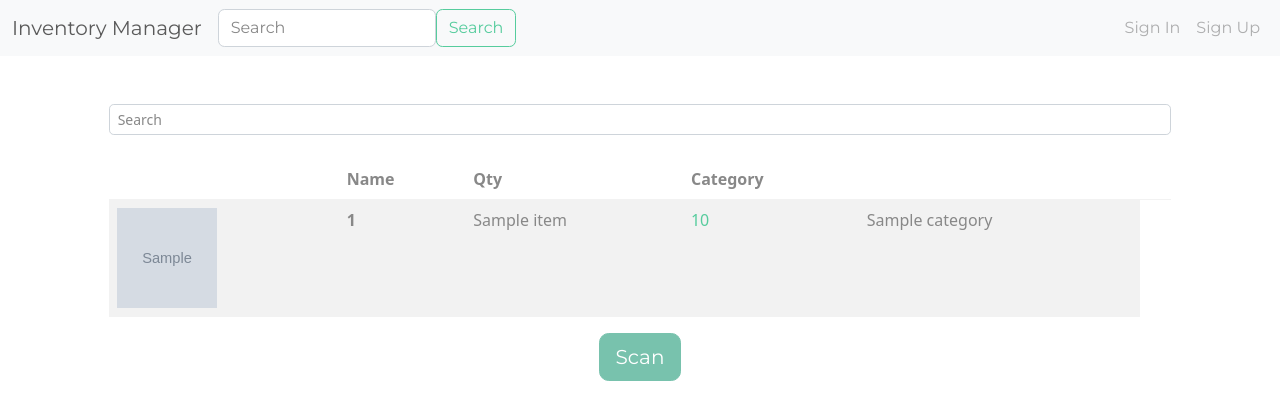
After one commit to Steliospne/inventory_management, a Django app: template inventory/templates/inventory/dashboard_open.html in a window 1280 px wide. The commit adds this page. Shown: the top 420 px of the page. Run offline with Django 3.2, Linux system fonts and the light colour scheme; the template is opened without the code that fills it: most values are stand-ins (such as "Sample title", 1, 10 or a date in 2020); grey boxes marked "Sample" are stand-in pictures; some libraries are stand-ins or nearby versions.

Commit message:
modified:   db.sqlite3 	modified:   inventory/__pycache__/urls.cpython-311.pyc 	modified:   inventory/__pycache__/views.cpython-311.pyc 	new file:   inventory/templates/inventory/dashboard_open.html 	modified:   inventory/templates/inventory/index.html 	modified:   inventory/urls.py 	modified:   inventory/views.py

```diff
--- /dev/null
+++ b/inventory/templates/inventory/dashboard_open.html
@@ -0,0 +1,66 @@
+{% extends 'inventory/base.html' %}
+
+{% block content %}
+
+	<div class="row">
+		<div class="col-md-10 col-12 mx-auto mt-5">
+			<div class="d-flex justify-content-end">
+				<input type="search" class="form-control form-control-sm" placeholder="Search" id="myInput">
+			</div>
+			<br>
+			<table class="table table-hover table-striped display">
+				<thead>
+					<tr>
+						<th scope="col"></th>
+						<th scope="col">Name</th>
+						<th scope="col">Qty</th>
+						<th scope="col">Category</th>
+						<th scope="col"></th>
+						<th scope="col"></th>
+					</tr>
+				</thead>
+				<tbody id="datatable">
+					{% if items|length == 0 %}
+					<tr>
+						<th scope="row">-</th>
+						<td>-</td>
+						<td>-</td>
+						<td>-</td>
+						<td>-</td>
+						<td>-</td>
+					</tr>
+					{% endif %}
+
+					{% for item in items %}
+					<tr>
+						<td><img src="{{ item.image.url }}" width="100", height="100"></td>
+						<th scope="row">{{ item.id }}</th>
+						<td>{{ item.name }}</td>
+						{% if item.id in low_inventory_ids %}
+							<td class="text-danger">{{ item.quantity }}</td>
+						{% else %}
+							<td class="text-success">{{ item.quantity }}</td>
+						{% endif %}
+						<td>{{ item.category.name }}</td>
+					</tr>
+					{% endfor %}
+				</tbody>
+			</table>
+		</div>
+
+		<div class="container-fluid text-center">
+			<input class="btn btn-primary btn-lg" type="button" value="Scan">
+		</div>
+
+		<script>
+			$(document).ready(function(){
+				$("#myInput").on("keyup", function() {
+					var value = $(this).val().toLowerCase();
+					$("#datatable tr").filter(function() {
+						$(this).toggle($(this).text().toLowerCase().indexOf(value) > -1)
+					});
+			  	});
+			});
+		</script>
+	</div>
+{% endblock content %}
--- a/inventory/templates/inventory/index.html
+++ b/inventory/templates/inventory/index.html
@@ -8,7 +8,8 @@
 			<p class="fw-light"></p>
 
 			<div class="text-center">
-				<a href="{% url 'dashboard' %}" class="btn btn-primary btn-lg btn-block">Access</a>
+				<a href="{% url 'dashboard_open' %}" class="btn btn-primary btn-lg">Access</a>
+				<a href="{% url 'dashboard' %}" class="btn btn-dark btn-lg">Admin</a>
 			</div>
 		</div>
 	</div>
--- a/inventory/urls.py
+++ b/inventory/urls.py
@@ -1,6 +1,6 @@
 from django.contrib import admin
 from django.urls import path
-from .views import Index, SignUpView, Dashboard, AddItem, EditItem, DeleteItem
+from .views import Index, SignUpView, Dashboard, AddItem, EditItem, DeleteItem, Dashboard_open
 from django.contrib.auth import views as auth_views
 from django.conf import settings
 from django.conf.urls.static import static
@@ -8,6 +8,7 @@ from django.conf.urls.static import static
 urlpatterns = [
     path('', Index.as_view(), name='index'),
     path('dashboard/', Dashboard.as_view(), name='dashboard'),
+    path('dashboard_open/', Dashboard_open.as_view(), name='dashboard_open'),
     path('add-item/', AddItem.as_view(), name='add-item'),
     path('edit-item/<int:pk>', EditItem.as_view(), name='edit-item'),
     path('delete-item/<int:pk>', DeleteItem.as_view(), name='delete-item'),
```
Also changed, not shown: inventory/views.py (+21 -0 lines), db.sqlite3.
